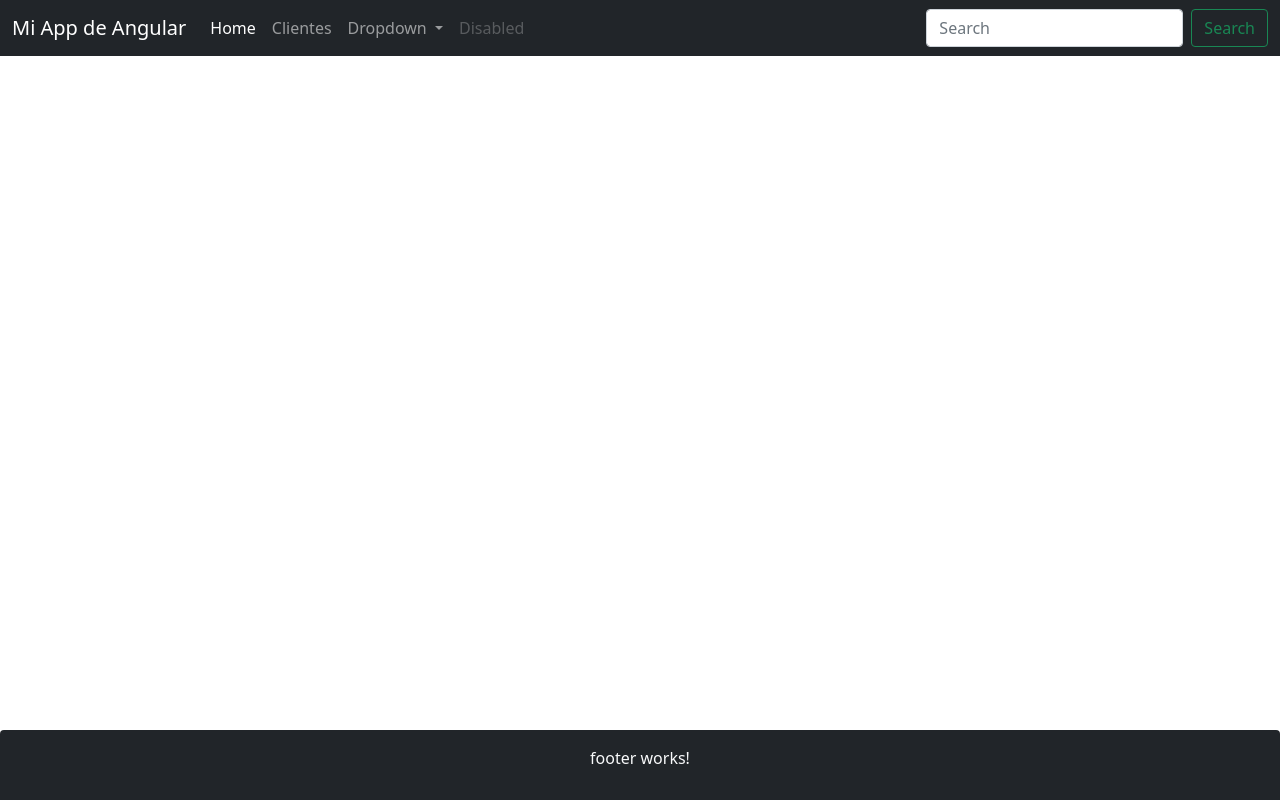
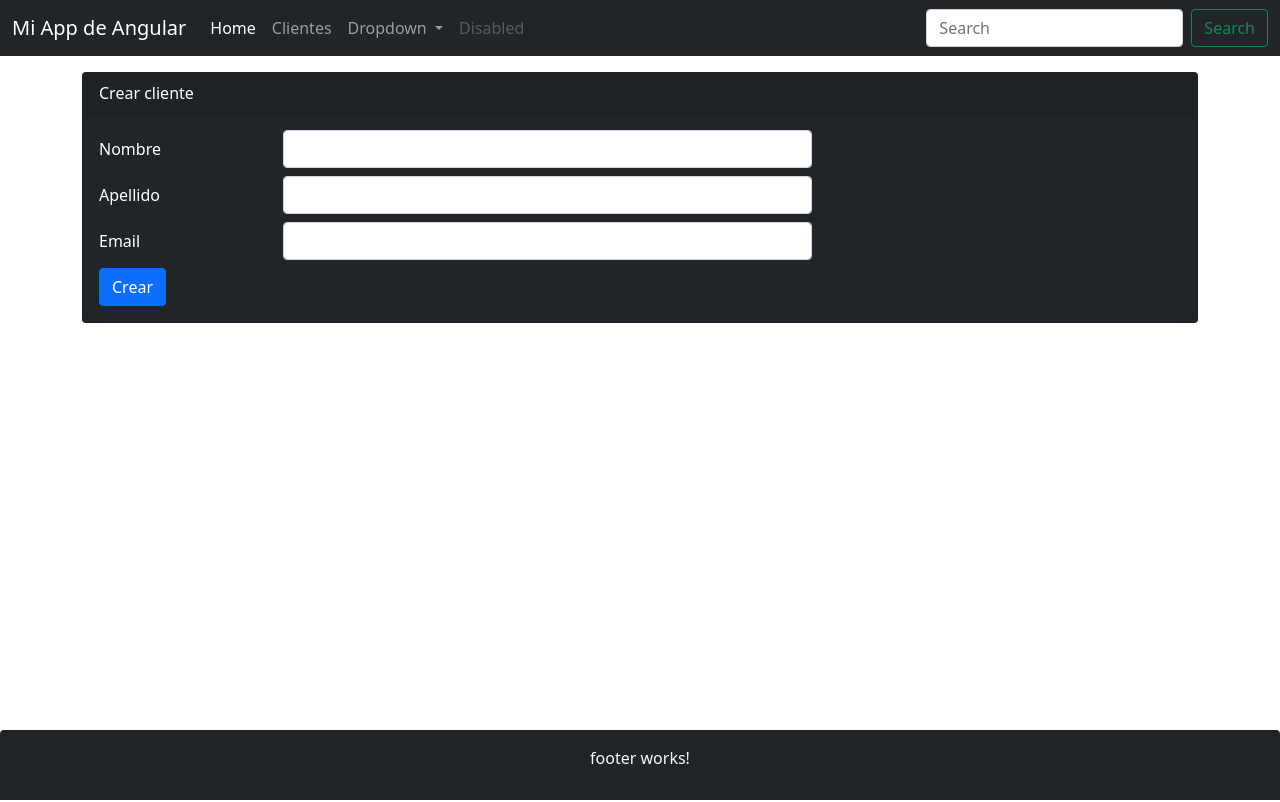
Before and after one commit to jonanderochoa/clientes-app, an Angular app: page /clientes/form in a window 1280 px wide. Before the commit this address led to /. Built offline with nearby package versions, Linux system fonts and the light colour scheme.

Commit message:
Crud clientes
Crud de clientes

```diff
--- a/package.json
+++ b/package.json
@@ -20,6 +20,7 @@
     "@angular/router": "~12.0.3",
     "bootstrap": "^5.0.0-beta3",
     "rxjs": "~6.6.0",
+    "sweetalert2": "^11.0.18",
     "tslib": "^2.1.0",
     "zone.js": "~0.11.4"
   },
--- a/src/app/app.component.html
+++ b/src/app/app.component.html
@@ -1,5 +1,5 @@
 <app-header></app-header>
-<div class="container">
+<div class="container my-3 pb-3">
     <router-outlet></router-outlet>
 </div>
 <app-footer></app-footer>
--- a/src/app/clientes/cliente.service.ts
+++ b/src/app/clientes/cliente.service.ts
@@ -1,7 +1,7 @@
 import { Injectable } from '@angular/core';
 import { Cliente } from './cliente';
-import { Observable, of } from 'rxjs';
-import { HttpClient } from '@angular/common/http';
+import { Observable } from 'rxjs';
+import { HttpClient, HttpHeaders } from '@angular/common/http';
 
 @Injectable({
   providedIn: 'root'
@@ -9,9 +9,27 @@
 export class ClienteService {
 
   private urlEndPoint:string ='http://localhost:8080/clientes/';
+  private httpHeaders = new HttpHeaders({'Content-Type': 'application/json'})
+
   constructor(private http: HttpClient) { }
 
   getClientes(): Observable<Cliente[]>  {
     return this.http.get<Cliente[]>(this.urlEndPoint);
   }
+
+  getCliente(id: number): Observable<Cliente> {
+    return this.http.get<Cliente>(`${this.urlEndPoint}${id}`)
+  }
+
+  create(cliente: Cliente): Observable<Cliente> {
+    return this.http.post<Cliente>(this.urlEndPoint, cliente, { headers: this.httpHeaders })
+  }
+
+  update(cliente: Cliente): Observable<Cliente> {
+    return this.http.put<Cliente>(`${this.urlEndPoint}${cliente.id}`, cliente, { headers: this.httpHeaders })
+  }
+
+  delete(id: any): Observable<Cliente> {
+    return this.http.delete<Cliente>(`${this.urlEndPoint}${id}`, { headers: this.httpHeaders })
+  }
 }
--- a/src/app/clientes/clientes.component.html
+++ b/src/app/clientes/clientes.component.html
@@ -2,7 +2,13 @@
     <div class="card-header">Clientes</div>
     <div class="card-body text-primary">
         <h5 class="card-title">Listado de clientes</h5>
-        <table class="table table-bordered table-striped">
+        <div class="my-2 text-left">
+            <button class="btn btn-rounded btn-primary" type="button" [routerLink]="['/clientes/form']">Crear cliente</button>
+        </div>
+        <div class="alert alert-info" *ngIf="clientes?.length === 0">
+            No hay registros en la base de datos
+        </div>
+        <table class="table table-bordered table-striped" *ngIf="clientes.length > 0">
             <caption>Tabla de clientes</caption>
             <thead>
                 <tr>
@@ -11,6 +17,8 @@
                     <th scope="col">Apellido</th>
                     <th scope="col">Email</th>
                     <th scope="col">Fecha creación</th>
+                    <th scope="col">Editar</th>
+                    <th scope="col">Eliminar</th>
                 </tr>
             </thead>
             <tbody>
@@ -20,6 +28,8 @@
                     <td>{{cliente.apellido}}</td>
                     <td>{{cliente.email}}</td>
                     <td>{{cliente.createAt}}</td>
+                    <td><button type="button" name="editar" class="btn btn-primary" [routerLink]="['/clientes/form', cliente.id]">Editar</button></td>
+                    <td><button type="button" name="eliminar" class="btn btn-danger" (click)="delete(cliente)">Eliminar</button></td>
                 </tr>
             </tbody>
         </table>
--- a/src/app/clientes/clientes.component.ts
+++ b/src/app/clientes/clientes.component.ts
@@ -1,6 +1,7 @@
 import { Component, OnInit } from '@angular/core';
 import { Cliente } from './cliente';
 import { ClienteService } from './cliente.service';
+import swal from 'sweetalert2';
 
 
 @Component({
@@ -21,4 +22,29 @@
     );
   }
 
+  delete(cliente: Cliente):  void {
+    swal.fire({
+      title: 'Estas seguro?',
+      text: `¿Seguro que desea eliminar al cliente ${cliente.nombre} ${cliente.apellido}?`,
+      icon: 'warning',
+      showCancelButton: true,
+      confirmButtonColor: '#3085d6',
+      cancelButtonColor: '#d33',
+      confirmButtonText: 'Si, eliminar!',
+      cancelButtonText: 'No, cancelar!',
+    }).then((result) => {
+      if (result.isConfirmed) {
+        this.clienteService.delete(cliente.id).subscribe(
+          response => {
+            this.clientes = this.clientes.filter(cli => cli !== cliente)
+            swal.fire(
+              'Cliente eliminado!',
+              `Cliente ${cliente.nombre} eliminado con exito.`,
+              'success'
+            )
+          }
+        )
+      }
+    })
+  }
 }
--- /dev/null
+++ b/src/app/clientes/form.component.html
@@ -0,0 +1,36 @@
+<div class="card bg-dark text-white">
+    <div class="card-header">{{ titulo }}</div>
+    <div class="card-body">
+        <form>
+            <div class="form-group row mb-2">
+                <label for="nombre" class="col-form-label col-sm-2">Nombre</label>
+                <div class="col-sm-6">
+                    <input type="text" class="form-control" [(ngModel)]="cliente.nombre" name="nombre">
+                </div>
+            </div>
+
+            <div class="form-group row mb-2">
+                <label for="apellido" class="col-form-label col-sm-2">Apellido</label>
+                <div class="col-sm-6">
+                    <input type="text" class="form-control" [(ngModel)]="cliente.apellido" name="apellido">
+                </div>
+            </div>
+
+            <div class="form-group row mb-2">
+                <label for="email" class="col-form-label col-sm-2">Email</label>
+                <div class="col-sm-6">
+                    <input type="text" class="form-control" [(ngModel)]="cliente.email" name="email">
+                </div>
+            </div>
+            <div class="form-group row">
+                <div class="col-sm-6">
+                    <button class="btn btn-primary" role="button" (click)="create()" *ngIf="!cliente.id else elseBlock">Crear</button>
+                    <ng-template #elseBlock>
+                        <button class="btn btn-primary" role="button" (click)="update()">Editar</button>
+                    </ng-template>
+
+                </div>
+            </div>
+        </form>
+    </div>
+</div>
--- /dev/null
+++ b/src/app/clientes/form.component.ts
@@ -0,0 +1,47 @@
+import { Component, OnInit } from '@angular/core';
+import { Cliente } from './cliente';
+import { ClienteService } from './cliente.service';
+import { Router, ActivatedRoute } from '@angular/router';
+import swal from 'sweetalert2';
+
+@Component({
+  selector: 'app-form',
+  templateUrl: './form.component.html'
+})
+export class FormComponent implements OnInit {
+
+  public cliente: Cliente = new Cliente()
+  public titulo: string = "Crear cliente"
+
+
+  constructor(private clienteService: ClienteService, private router: Router, private activatedRoute: ActivatedRoute) { }
+
+  ngOnInit(): void {
+    this.cargarCliente()
+  }
+
+  cargarCliente(): void {
+    this.activatedRoute.params.subscribe(params => {
+      let id = params['id']
+      if(id) {
+        this.clienteService.getCliente(id).subscribe(cliente => this.cliente = cliente)
+      }
+    })
+  }
+
+  create(): void {
+    this.clienteService.create(this.cliente)
+      .subscribe(cliente => {
+        this.router.navigate(['/clientes']);
+        swal.fire(  'Nuevo cliente',  `Cliente ${cliente.nombre} creado con exito`,  'success');
+      });
+  }
+
+  update(): void {
+    this.clienteService.update(this.cliente)
+      .subscribe(cliente => {
+        this.router.navigate(['/clientes']);
+        swal.fire(  'Cliente Actualizado',  `Cliente ${cliente.nombre} actualizado con exito`,  'success');
+      })
+  }
+}
--- a/src/styles.css
+++ b/src/styles.css
@@ -1 +1,9 @@
 /* You can add global styles to this file, and also import other style files */
+html {
+    position: relative;
+    min-height: 100%;
+}
+
+body {
+    margin-bottom: 70px;
+}
```
Also changed, not shown: src/app/app.module.ts (+8 -2 lines), 1 other file (tests, documents, lock files or other folders).
